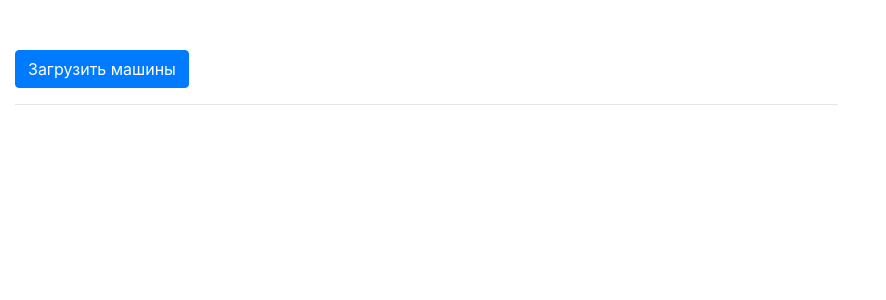
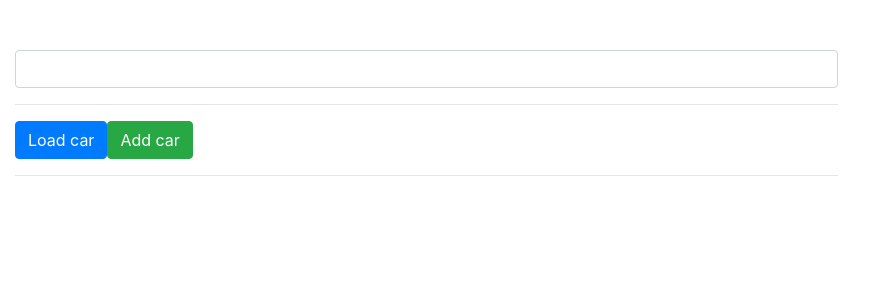
Before and after one commit to serbingeorg/Angular, an Angular app: page / in a window 1280 px wide. Shown: the top 300 px of the page, without its empty margins (0-886 px from the left). Built offline with nearby package versions, Linux system fonts and the light colour scheme.

Commit message:
method add

```diff
--- a/db.json
+++ b/db.json
@@ -1,7 +1,29 @@
 {
-  "cars": [{
-    "name": "Ford",
-    "color": "white",
-    "id": 1
-  }]
+  "cars": [
+    {
+      "name": "Ford",
+      "color": "white",
+      "id": 1
+    },
+    {
+      "name": "Audi",
+      "color": "blue",
+      "id": 2
+    },
+    {
+      "name": "BMW",
+      "color": "blue",
+      "id": 3
+    },
+    {
+      "name": "Lada",
+      "color": "blue",
+      "id": 4
+    },
+    {
+      "name": "Bently",
+      "color": "blue",
+      "id": 5
+    }
+  ]
 }
--- a/src/app/app.component.html
+++ b/src/app/app.component.html
@@ -1,5 +1,8 @@
 <div class="col-md-8 col-md-offset-12">
-    <button class="btn btn-primary" (click)="loadCars()">Загрузить машины</button>
+    <input type="text" class="form-control" [(ngModel)]="carName">
+    <hr>
+    <button class="btn btn-primary" (click)="loadCars()">Load car</button>
+    <button class="btn btn-success" (click)="addCar()">Add car</button>
     <hr>
     <ul class="list-group">
         <li class="list-group-item" *ngFor="let car of cars">
--- a/src/app/app.component.ts
+++ b/src/app/app.component.ts
@@ -1,5 +1,6 @@
 import { Component } from '@angular/core';
 import { CarsService } from './cars.service';
+
 
 
 
@@ -15,6 +16,7 @@ interface Cars {
 })
 export class AppComponent {
   cars: Cars[] = [];
+  carName = '';
 
 
   constructor(private carsServise: CarsService) { }
@@ -25,4 +27,13 @@ export class AppComponent {
         this.cars = cars;
       });
   }
+
+  addCar() {
+    this.carsServise.addCar(this.carName)
+      .subscribe((car: Cars) => {
+        this.cars.push(car);
+      });
+    this.carName = '';
+  }
+
 }
--- a/src/app/cars.service.ts
+++ b/src/app/cars.service.ts
@@ -14,4 +14,14 @@ export class CarsService {
         return this.http.get('http://localhost:3000/cars')
             .pipe(map(res => res));
     }
+
+
+    addCar(carName: string) {
+        const data = {
+            name: carName,
+            color: 'blue'
+        };
+        return this.http.post('http://localhost:3000/cars', data)
+            .pipe(map(res => res));
+    }
 }
```
